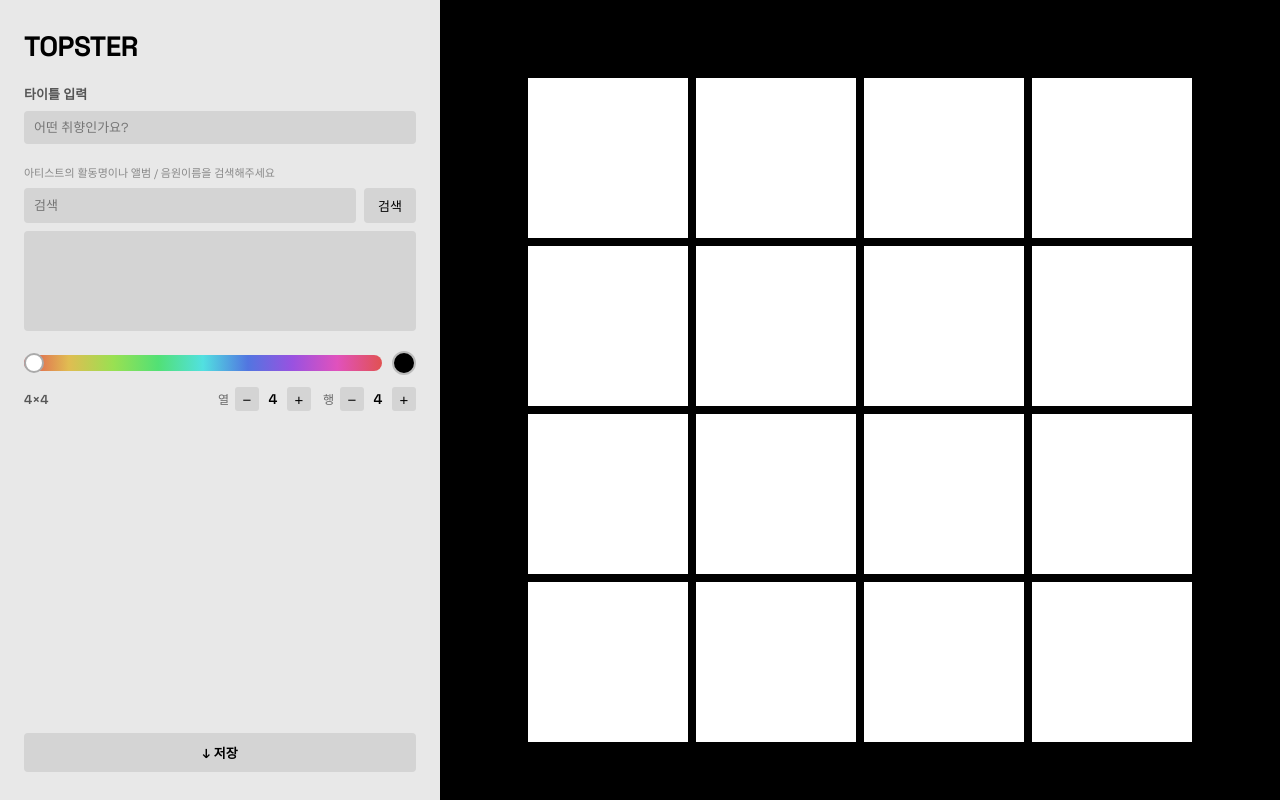
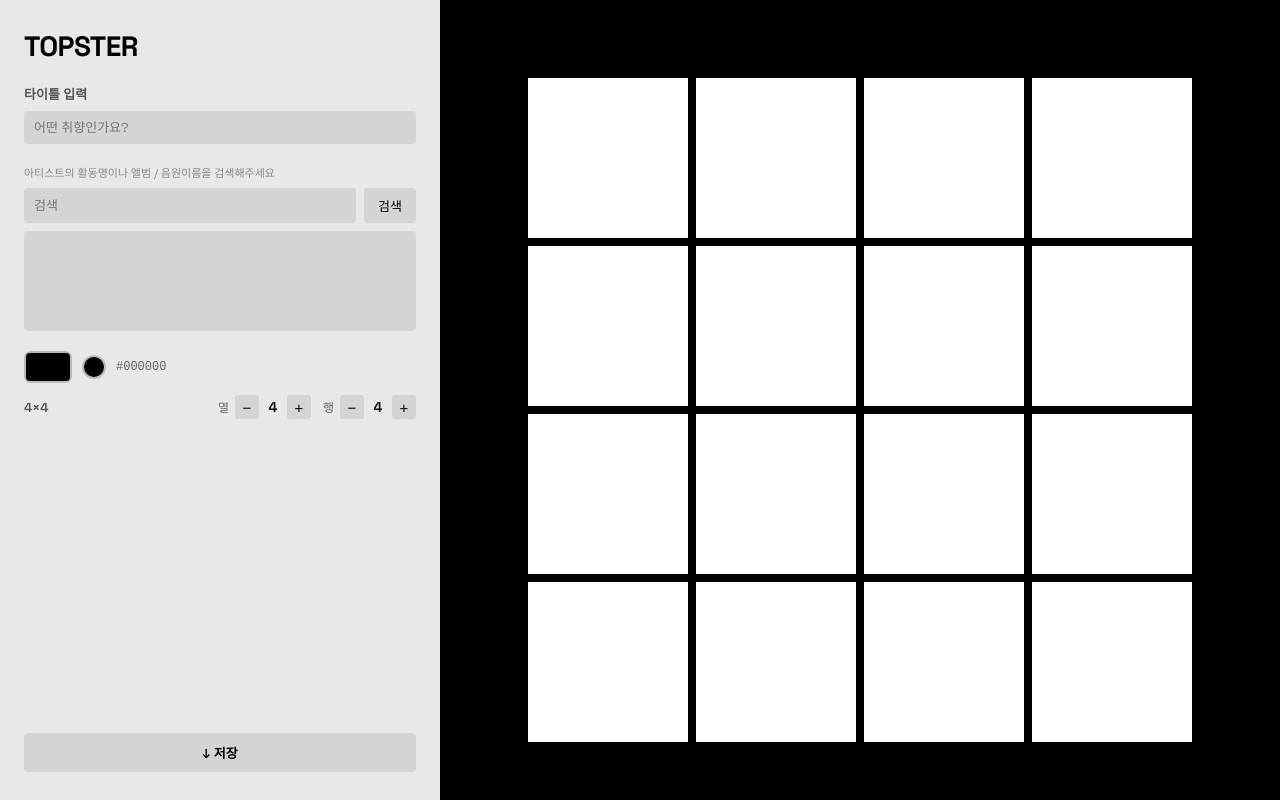
Before and after one commit to kim-hyeona/topster, a Vue app: page / in a window 1280 px wide. Built offline with nearby package versions, Linux system fonts and the light colour scheme.

Commit message:
ui + 기증  변경 | 폰트 수정+ 컬러 추가

```diff
--- a/src/App.vue
+++ b/src/App.vue
@@ -53,18 +53,16 @@
         </div>
       </div>
 
-      <!-- 컬러 슬라이더 (그리드 셀 테두리/간격 색) -->
+      <!-- 컬러 선택 (그리드 셀 테두리/간격 색) -->
       <div class="section color-section">
         <div class="color-bar-wrap">
           <input
-            type="range"
-            min="0"
-            max="360"
-            v-model="colorHue"
-            class="color-slider"
-            @input="onColorInput"
+            type="color"
+            v-model="frameColor"
+            class="color-picker"
           />
           <span class="color-preview" :style="{ background: borderColor }"></span>
+          <span class="color-hex">{{ frameColor }}</span>
         </div>
 
         <!-- 그리드 사이즈 -->
@@ -204,22 +202,12 @@ function removeAlbum(i) {
 }
 
 // 컬러
-const colorHue = ref(0)
-const colorTouched = ref(false)
-
-function onColorInput() {
-  colorTouched.value = true
-}
-
-const borderColor = computed(() =>
-  colorTouched.value ? `hsl(${colorHue.value}, 70%, 60%)` : '#000000'
-)
+const frameColor = ref('#000000')
+const borderColor = computed(() => frameColor.value)
 
 // 스타일
 const captureStyle = computed(() => ({
-  background: colorTouched.value
-    ? `hsl(${colorHue.value}, 60%, 80%)`
-    : '#000000',
+  background: frameColor.value,
 }))
 
 const CELL_SIZE = 160
@@ -400,28 +388,23 @@ async function downloadCapture() {
   gap: 10px;
 }
 
-.color-slider {
-  flex: 1;
-  -webkit-appearance: none;
-  height: 16px;
-  border-radius: 8px;
-  background: linear-gradient(to right,
-    hsl(0,70%,60%), hsl(45,70%,60%), hsl(90,70%,60%),
-    hsl(135,70%,60%), hsl(180,70%,60%), hsl(225,70%,60%),
-    hsl(270,70%,60%), hsl(315,70%,60%), hsl(360,70%,60%)
-  );
-  outline: none;
+.color-picker {
+  width: 48px;
+  height: 32px;
+  border: none;
+  border-radius: 6px;
+  padding: 0;
   cursor: pointer;
+  background: none;
 }
 
-.color-slider::-webkit-slider-thumb {
-  -webkit-appearance: none;
-  width: 20px;
-  height: 20px;
-  border-radius: 50%;
-  background: white;
-  border: 2px solid #aaa;
-  cursor: pointer;
+.color-picker::-webkit-color-swatch-wrapper {
+  padding: 0;
+}
+
+.color-picker::-webkit-color-swatch {
+  border: 2px solid #bbb;
+  border-radius: 6px;
 }
 
 .color-preview {
@@ -430,6 +413,12 @@ async function downloadCapture() {
   border-radius: 50%;
   border: 2px solid #bbb;
   flex-shrink: 0;
+}
+
+.color-hex {
+  font-size: 12px;
+  color: #666;
+  font-family: monospace;
 }
 
 .grid-size-row {
@@ -500,7 +489,12 @@ async function downloadCapture() {
 .capture-title {
   font-size: 22px;
   font-weight: 600;
-  color: rgba(0, 0, 0, 0.6);
+  color: #ffffff;
+  text-shadow:
+    -1px -1px 0 #000,
+    1px -1px 0 #000,
+    -1px 1px 0 #000,
+    1px 1px 0 #000;
   letter-spacing: -0.3px;
 }
 
```
